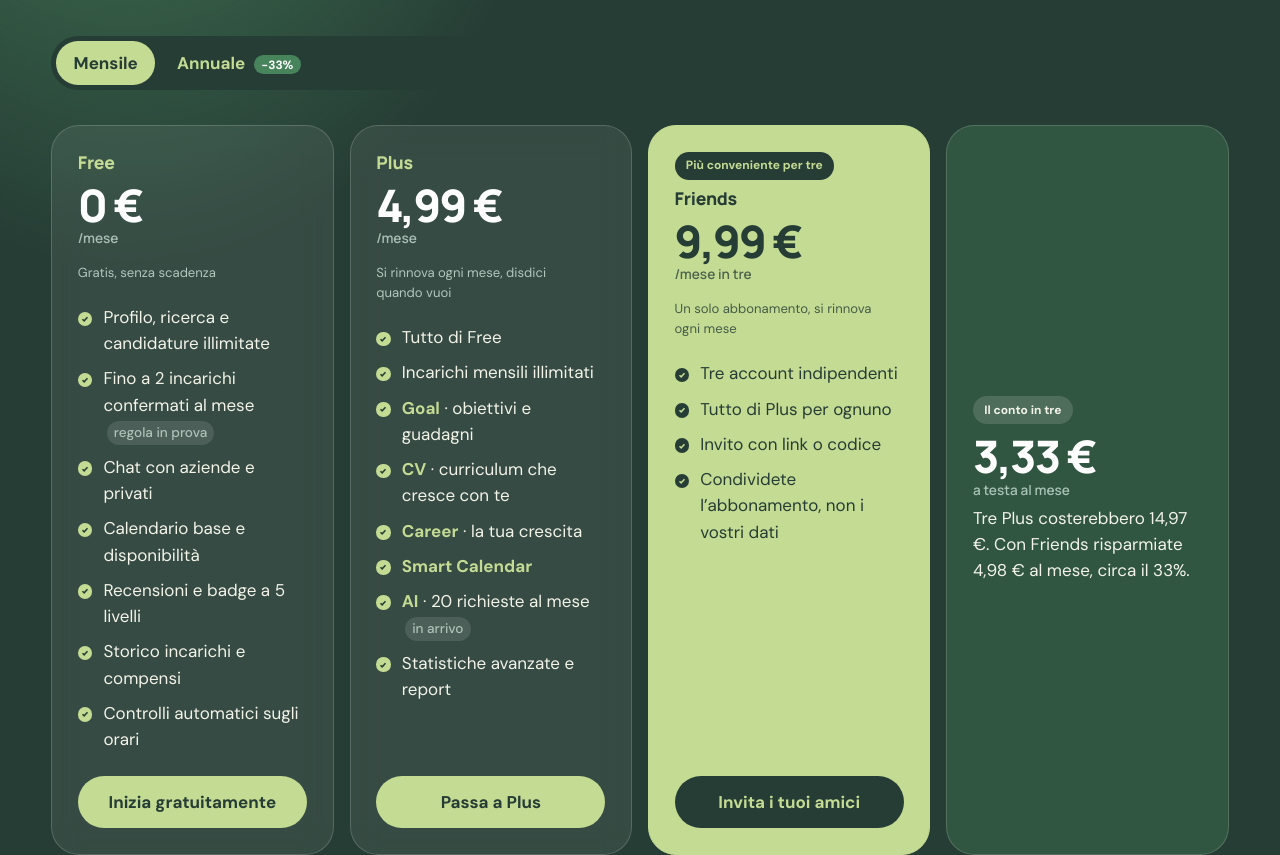
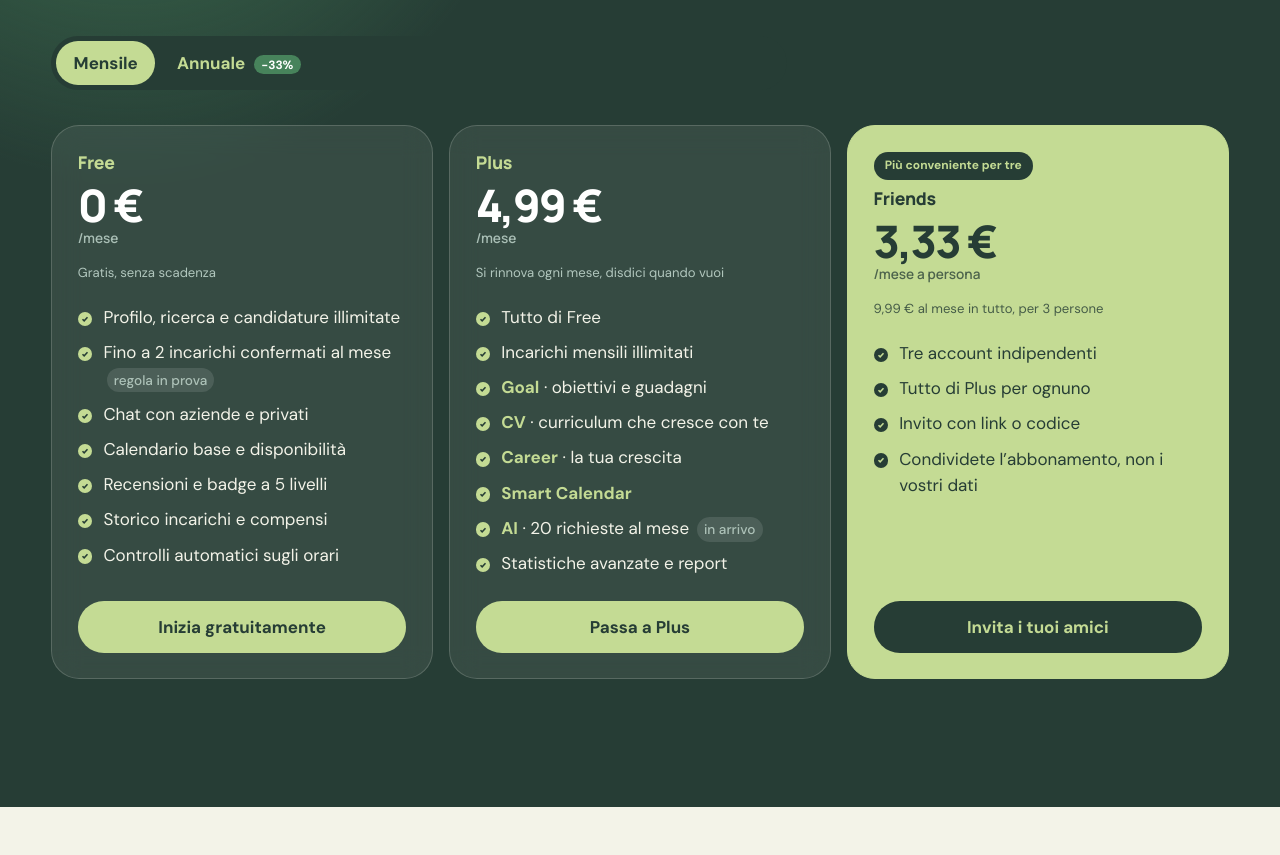
Before and after one commit to alessandra651/jobexpress-sito, a website built with Vite: page index.html in a window 1280 px wide. Shown: the part 5525-6380 px from the top of the page. Built offline with nearby package versions, Linux system fonts and the light colour scheme; some packages are replaced by stand-ins of ours; no server answers; the database is empty; a web font is replaced by a local one.

Commit message:
Abbonamenti: Friends in una sola casella, prezzo a persona in primo piano
Co-Authored-By: Claude Opus 5.5 <noreply@anthropic.com>
Claude-Session: https://claude.ai/code/session_01BtWdpM5rNdVUZtQ2PC7VeM

```diff
--- a/index.html
+++ b/index.html
@@ -331,8 +331,8 @@
             <article class="piano piano--friends">
               <span class="piano__tag">Più conveniente per tre</span>
               <h3>Friends</h3>
-              <p class="piano__prezzo" data-prezzo="friends">9,99 €<small>/mese in tre</small></p>
-              <p class="piano__annuale" data-nota="friends">Un solo abbonamento, si rinnova ogni mese</p>
+              <p class="piano__prezzo" data-prezzo="testa">3,33 €<small>/mese a persona</small></p>
+              <p class="piano__annuale" data-nota="friendsTot">9,99 € al mese in tutto, per 3 persone</p>
               <ul>
                 <li>Tre account indipendenti</li>
                 <li>Tutto di Plus per ognuno</li>
@@ -340,11 +340,6 @@
                 <li>Condividete l’abbonamento, non i vostri dati</li>
               </ul>
               <button type="button" class="tasto piano__cta piano__cta--scuro" data-abbonati="friends">Invita i tuoi amici</button>
-            </article>
-            <article class="piano piano--conto">
-              <p class="piano__tag">Il conto in tre</p>
-              <p class="piano__grande" data-prezzo="testa">3,33 €<small>a testa al mese</small></p>
-              <p data-nota="conto">Tre Plus costerebbero 14,97 €. Con Friends risparmiate 4,98 € al mese, circa il 33%.</p>
             </article>
           </div>
         </div>
--- a/src/prezzi.js
+++ b/src/prezzi.js
@@ -15,7 +15,8 @@ function testi(periodo) {
       plusNota: 'Si rinnova ogni mese, disdici quando vuoi',
       friends: [eur(friends.mese), '/mese in tre'],
       friendsNota: 'Un solo abbonamento, si rinnova ogni mese',
-      testa: [eur(friends.mese / 3), 'a testa al mese'],
+      testa: [eur(friends.mese / 3), '/mese a persona'],
+      friendsTot: `${eur(friends.mese)} al mese in tutto, per 3 persone`,
       conto: `Tre Plus costerebbero ${eur(tre)}. Con Friends risparmiate ${eur(tre - friends.mese)} al mese, circa il ${perc(tre - friends.mese, tre)}%.`,
     }
   }
@@ -25,7 +26,8 @@ function testi(periodo) {
     plusNota: `Circa ${eur(plus.anno / 12)} al mese. Risparmi ${eur(plus.mese * 12 - plus.anno)} rispetto al mensile (circa il ${perc(plus.mese * 12 - plus.anno, plus.mese * 12)}%)`,
     friends: [eur(friends.anno), '/anno in tre'],
     friendsNota: `Addebito unico di ${eur(friends.anno)} l’anno. Risparmiate ${eur(friends.mese * 12 - friends.anno)} rispetto al mensile`,
-    testa: [eur(friends.anno / 36), 'a testa al mese, con il piano annuale'],
+    testa: [eur(friends.anno / 36), '/mese a persona'],
+    friendsTot: `${eur(friends.anno)} l’anno in tutto, per 3 persone`,
     conto: `Tre Plus annuali costerebbero ${eur(tre)}. Con Friends annuale pagate ${eur(friends.anno)} in tutto: risparmiate ${eur(tre - friends.anno)}.`,
   }
 }
```
